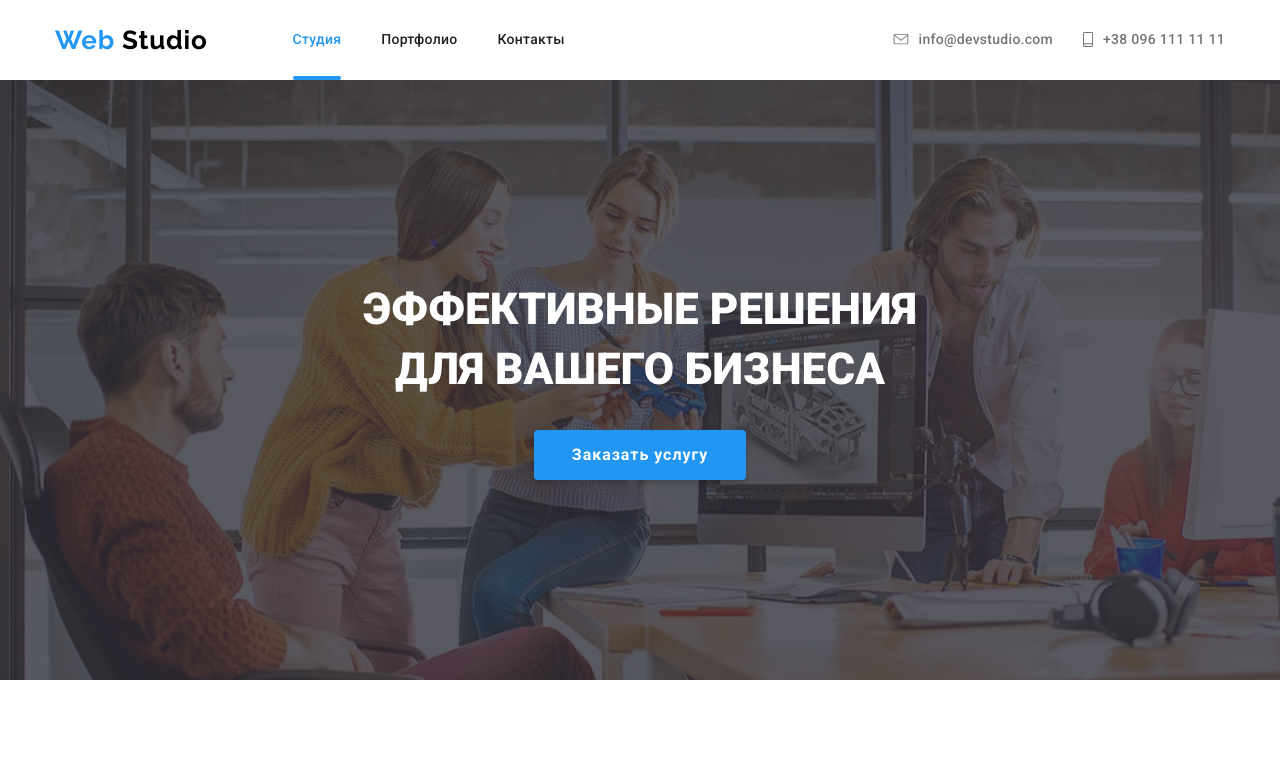
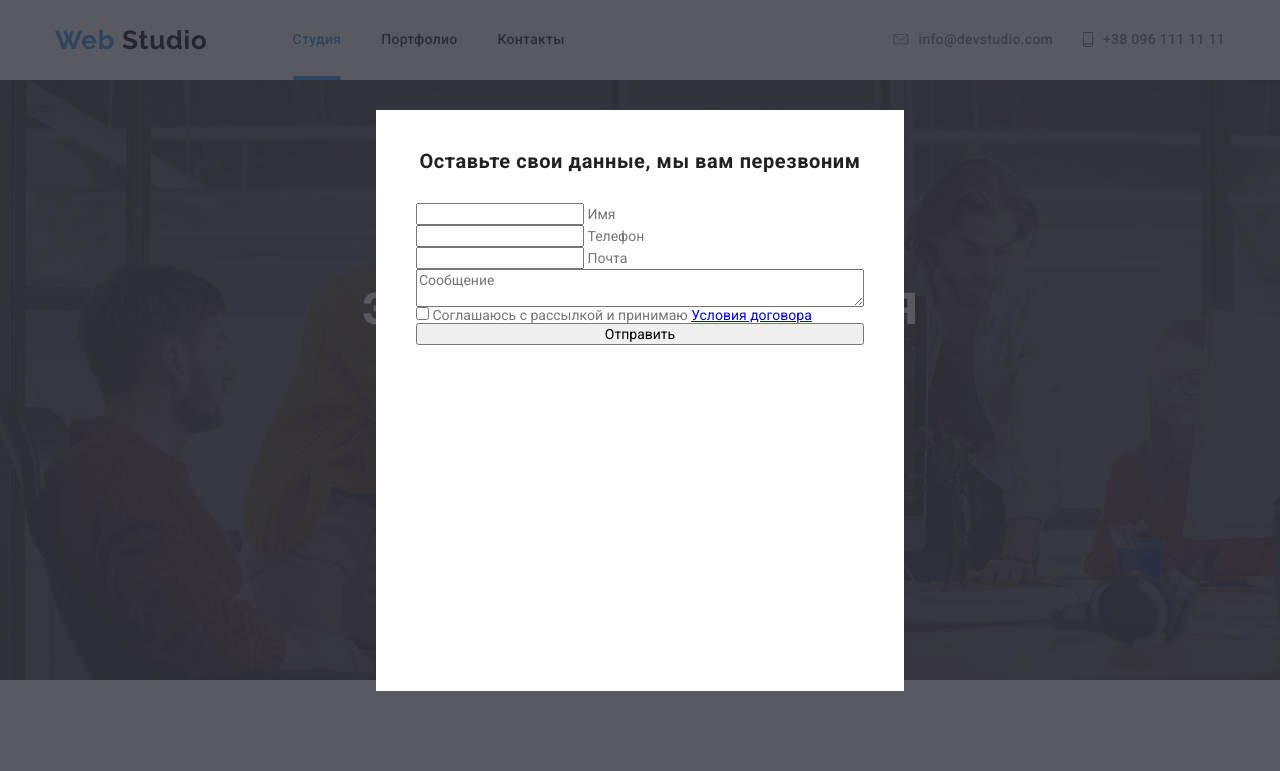
Before and after one commit to Alyona-xy/goit-markup-hw-06, a plain HTML site: page index.html in a window 1280 px wide. Shown: the top 771 px of the page. Drawn offline with nearby package versions, Linux system fonts and the light colour scheme.

Commit message:
Добавляет начало разметки модального окна (СБ вечер)

```diff
--- a/css/styles.css
+++ b/css/styles.css
@@ -884,3 +884,42 @@
     padding-left: 24px;
     padding-bottom: 24px;
     }
+
+/* Модальное окно (форма на главной) */
+    .backdrop {
+        position: fixed;
+        left: 0;
+        top: 0;
+        width: 100%;
+        height: 100%;
+        background-color: rgba(47, 48, 58, 0.8);
+        display: flex;
+        justify-content: center;
+        align-items: center;
+    }
+
+    .modal-form {
+        box-sizing: border-box;
+        /* position: absolute;
+        top: 50%;
+        left: 50%;
+        transform: translate(-50%, -50%); */
+        width: 528px;
+        height: 581px;
+        padding: 40px;
+        display: flex;
+        flex-direction: column;
+        background-color: #fff;
+
+    }
+
+    .modal-form-title {
+        font-weight: 700;
+        font-size: 20px;
+        line-height: 1.15;
+        text-align: center;
+        letter-spacing: 0.03em;
+        color: var(--title-text-color);
+        margin-bottom: 30px;
+
+    }
--- a/index.html
+++ b/index.html
@@ -399,7 +399,7 @@
 <div class="footer-subscribe-form">
 <b class="subscribe-title">Подпишитесь на рассылку</b>
 <form class="subscribe-form">
-<input class="footer-subscribe-form-input" type="e-mail" name="message" id="form-mail" placeholder=" " />
+<input class="footer-subscribe-form-input" type="e-mail" name="e-mail" id="form-mail" placeholder=" " />
 <label class="footer-subscribe-form-label" for="form-mail">
     <span class="footer-subscribe-form-label-text" >E-mail</span>
 </label>
@@ -416,5 +416,41 @@
 </div>
 </footer>
 
+
+
+
+<div class="backdrop">
+<form action="#" class="modal-form">
+<h2 class="modal-form-title">Оставьте свои данные, мы вам перезвоним</h2>
+
+<div class="modal-form-input-wrapper">
+    <input type="text" name="user-name" id="user-modal-name"   class="modal-form-input">
+    <label class="modal-form-label" for="user-modal-name">Имя</label>
+</div>
+
+<div class="modal-form-input-wrapper">
+    <input type="tel" name="user-tel" id="user-modal-tel" class="modal-form-input">
+    <label class="modal-form-label" for="user-modal-tel">Телефон</label>
+</div>
+
+<div class="modal-form-input-wrapper">
+    <input type="e-mail" name="user-mail" id="user-modal-mail" class="modal-form-input">
+    <label class="modal-form-label" for="user-modal-mail">Почта</label>
+</div>
+
+
+<textarea name="user-message" class="modal-form-message" placeholder="Сообщение"></textarea>
+<label class="modal-form-otion-label">
+    <input type="checkbox" name="policy" value="accept-policy" class="modal-form-checkbox">
+    <span class="modal-form-options-span">Соглашаюсь с рассылкой и принимаю <a href="#" class="modal-form-options-span-link">Условия договора</a></span>
+</label>
+
+<button type="submit" class="modal-form-button">Отправить</button>
+</form>
+</div>
+
+
+
+
 </body>
 </html>
```
